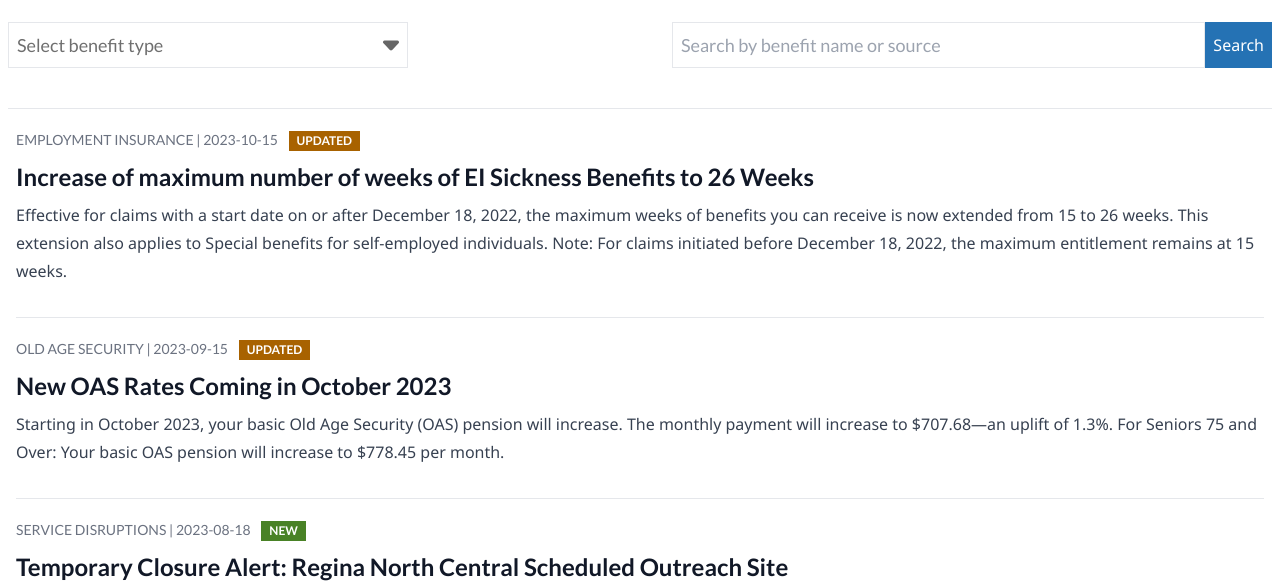
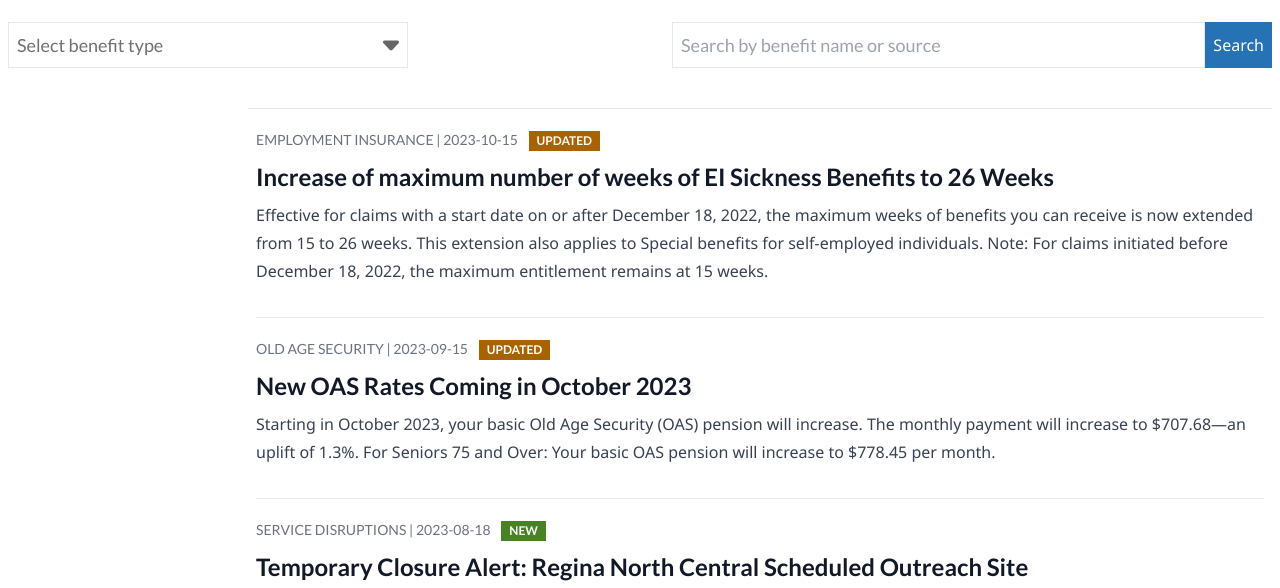
Before and after one commit to DTS-STN/benefits-newsfeed-poc, an Astro site in the folder astro-frontend/: page /en in a window 1280 px wide. Shown: the part 331-919 px from the top of the page. Built offline with nearby package versions, Linux system fonts and the light colour scheme; Astro itself is replaced by a stand-in of ours.

Commit message:
margin because reasons..

```diff
--- a/astro-frontend/src/pages/[lang]/index.astro
+++ b/astro-frontend/src/pages/[lang]/index.astro
@@ -135,7 +135,7 @@ function isChecked(program: string) {
         </div>
       </div>
 
-      <div class="bg-white divide-y px-2 space-y-4 border-t mb-10">
+      <div class="bg-white divide-y px-2 space-y-4 border-t mb-10 lg:ml-60">
         {filteredData.map((item) => <NewsItem item={item} />)}
       </div>
 
```
